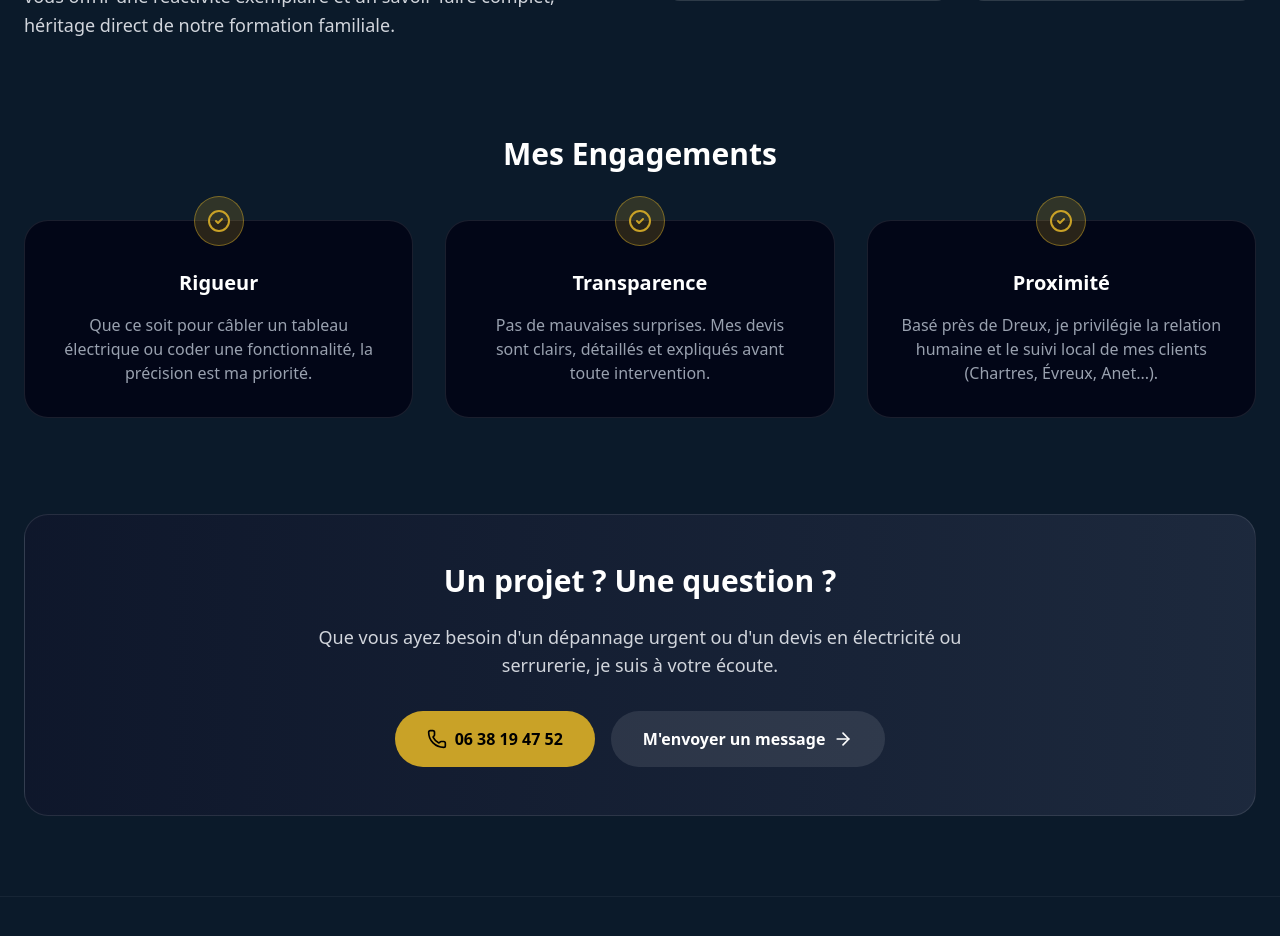
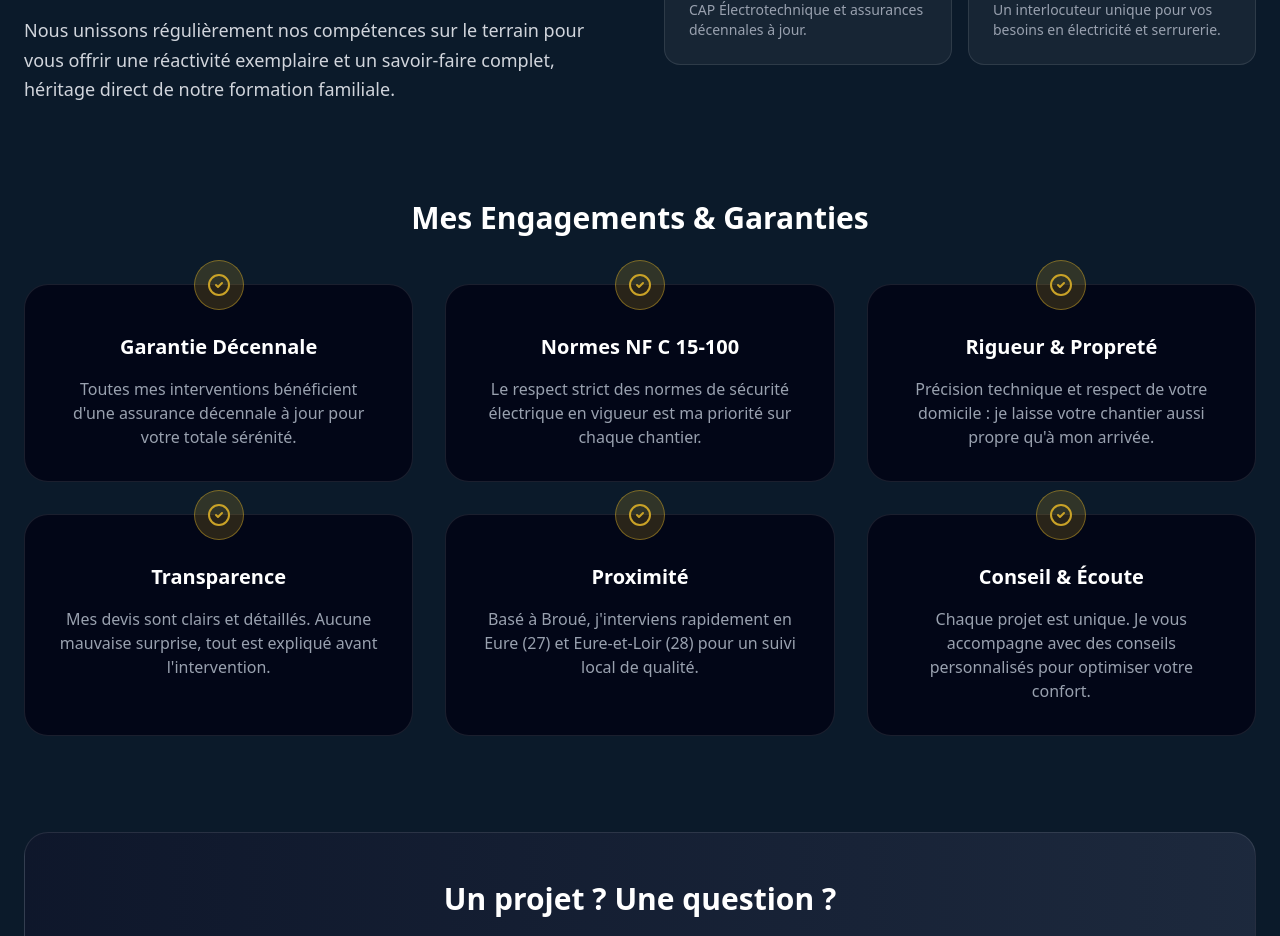
Before and after one commit to beaveraid28-dot/beaver-aid, a Next.js app: page /about in a window 1280 px wide. Shown: the part 840-1776 px from the top of the page. Built offline with nearby package versions, Linux system fonts and the light colour scheme.

Commit message:
content: consolidate and finalize engagements grid on About page

```diff
--- a/src/app/about/components/sections/AboutValues.jsx
+++ b/src/app/about/components/sections/AboutValues.jsx
@@ -5,23 +5,35 @@ import { CheckCircle2 } from "lucide-react";
 export default function AboutValues() {
   const values = [
     {
-      title: "Rigueur",
-      desc: "Que ce soit pour câbler un tableau électrique ou coder une fonctionnalité, la précision est ma priorité."
+      title: "Garantie Décennale",
+      desc: "Toutes mes interventions bénéficient d'une assurance décennale à jour pour votre totale sérénité."
+    },
+    {
+      title: "Normes NF C 15-100",
+      desc: "Le respect strict des normes de sécurité électrique en vigueur est ma priorité sur chaque chantier."
+    },
+    {
+      title: "Rigueur & Propreté",
+      desc: "Précision technique et respect de votre domicile : je laisse votre chantier aussi propre qu'à mon arrivée."
     },
     {
       title: "Transparence",
-      desc: "Pas de mauvaises surprises. Mes devis sont clairs, détaillés et expliqués avant toute intervention."
+      desc: "Mes devis sont clairs et détaillés. Aucune mauvaise surprise, tout est expliqué avant l'intervention."
     },
     {
       title: "Proximité",
-      desc: "Basé près de Dreux, je privilégie la relation humaine et le suivi local de mes clients (Chartres, Évreux, Anet...)."
+      desc: "Basé à Broué, j'interviens rapidement en Eure (27) et Eure-et-Loir (28) pour un suivi local de qualité."
+    },
+    {
+      title: "Conseil & Écoute",
+      desc: "Chaque projet est unique. Je vous accompagne avec des conseils personnalisés pour optimiser votre confort."
     }
   ];
 
   return (
     <div className="mb-24">
-      <h2 className="text-3xl font-bold text-white mb-12 text-center">Mes Engagements</h2>
-      <div className="grid grid-cols-1 md:grid-cols-3 gap-8">
+      <h2 className="text-3xl font-bold text-white mb-12 text-center">Mes Engagements & Garanties</h2>
+      <div className="grid grid-cols-1 sm:grid-cols-2 lg:grid-cols-3 gap-8">
         {values.map((item, idx) => (
           <motion.div
             key={idx}
--- a/src/app/about/page.js
+++ b/src/app/about/page.js
@@ -18,7 +18,7 @@ export const metadata = {
 
 export default function AboutPage() {
   return (
-    <main className="min-h-screen bg-background pt-24 pb-20">
+    <main className="min-h-screen bg-background pt-24 pb-20 my-16">
       <div className="max-w-7xl mx-auto px-6">
         <AboutHero />
         <AboutStory />
```
